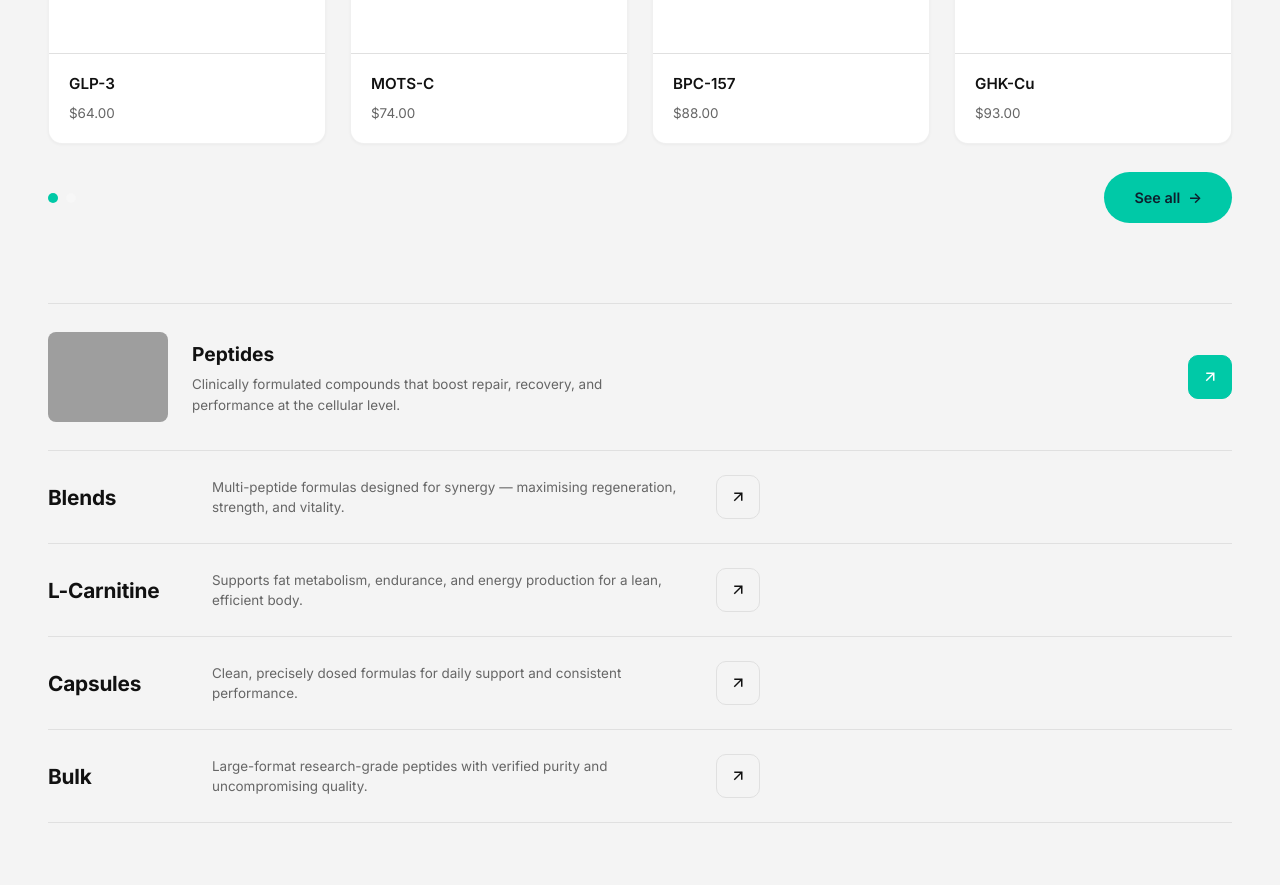
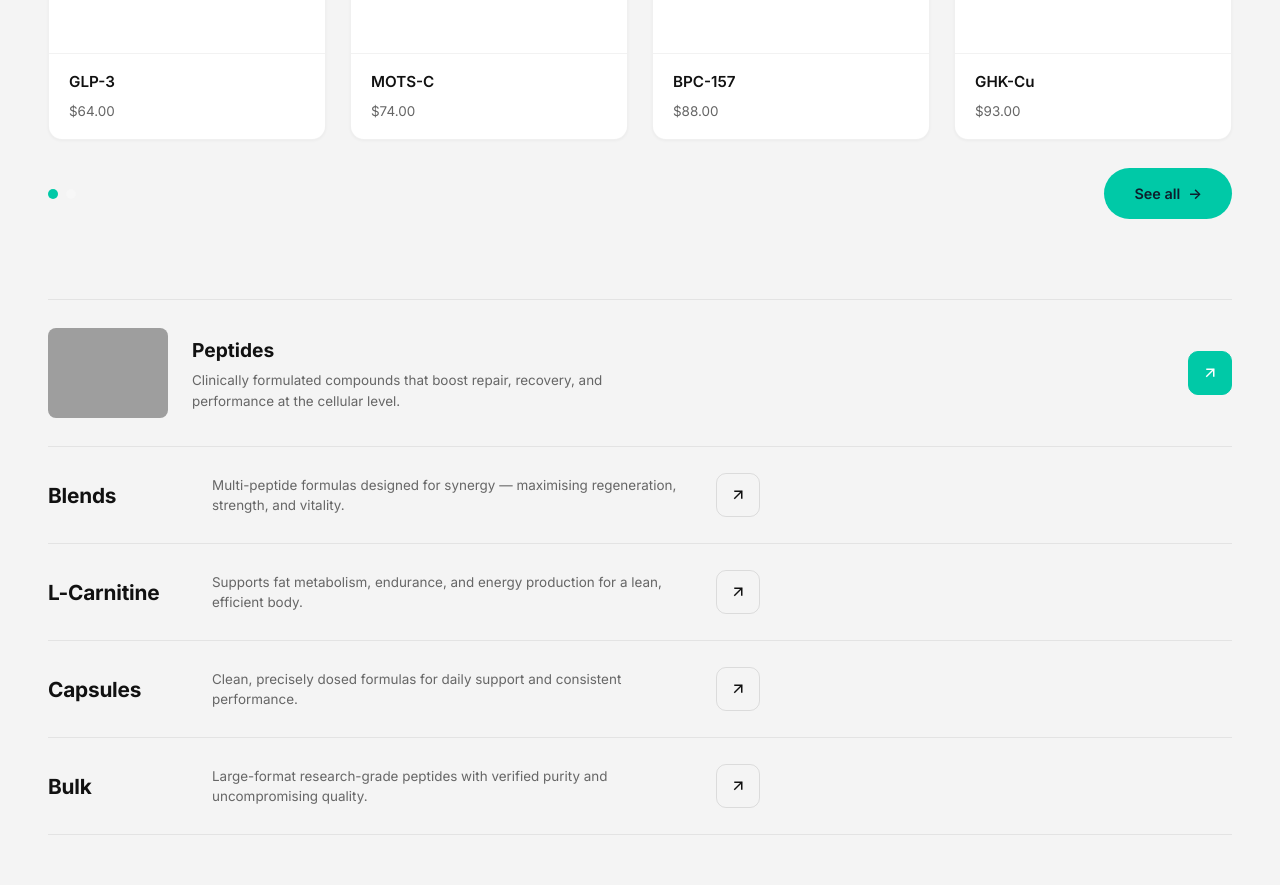
Before and after one commit to AIbert69/peplogix_site, a website: page index.html in a window 1280 px wide. Shown: the part 1970-2855 px from the top of the page. Drawn offline with Linux system fonts and the light colour scheme; grey boxes are pictures that could not be loaded.

Commit message:
Steps 2-5: softer card dividers, badge top-right, lighter cat borders, trust+about polish

```diff
--- a/styles.css
+++ b/styles.css
@@ -327,7 +327,7 @@ svg { display: block; }
 .card__badge {
   position: absolute;
   top: 14px;
-  left: 14px;
+  right: 14px;
   width: 34px;
   height: 34px;
   border-radius: 50%;
@@ -338,8 +338,8 @@ svg { display: block; }
 }
 .card__badge svg { width: 16px; height: 16px; }
 .card__info {
-  padding: 18px 20px;
-  border-top: 1px solid var(--border);
+  padding: 16px 20px;
+  border-top: 1px solid rgba(0,0,0,0.05);
 }
 .card__info h4 {
   font-size: 0.95rem;
@@ -374,10 +374,10 @@ svg { display: block; }
   display: flex;
   align-items: center;
   gap: 24px;
-  padding: 24px 0;
-  border-bottom: 1px solid var(--border);
+  padding: 26px 0;
+  border-bottom: 1px solid rgba(0,0,0,0.07);
 }
-.cat:first-child { border-top: 1px solid var(--border); }
+.cat:first-child { border-top: 1px solid rgba(0,0,0,0.07); }
 .cat--feat { padding: 28px 0; }
 
 .cat__thumb {
@@ -422,7 +422,7 @@ svg { display: block; }
   width: 44px;
   height: 44px;
   border-radius: 10px;
-  border: 1px solid var(--border);
+  border: 1px solid rgba(0,0,0,0.1);
   color: var(--text);
   flex-shrink: 0;
   transition: all var(--ease);
```
